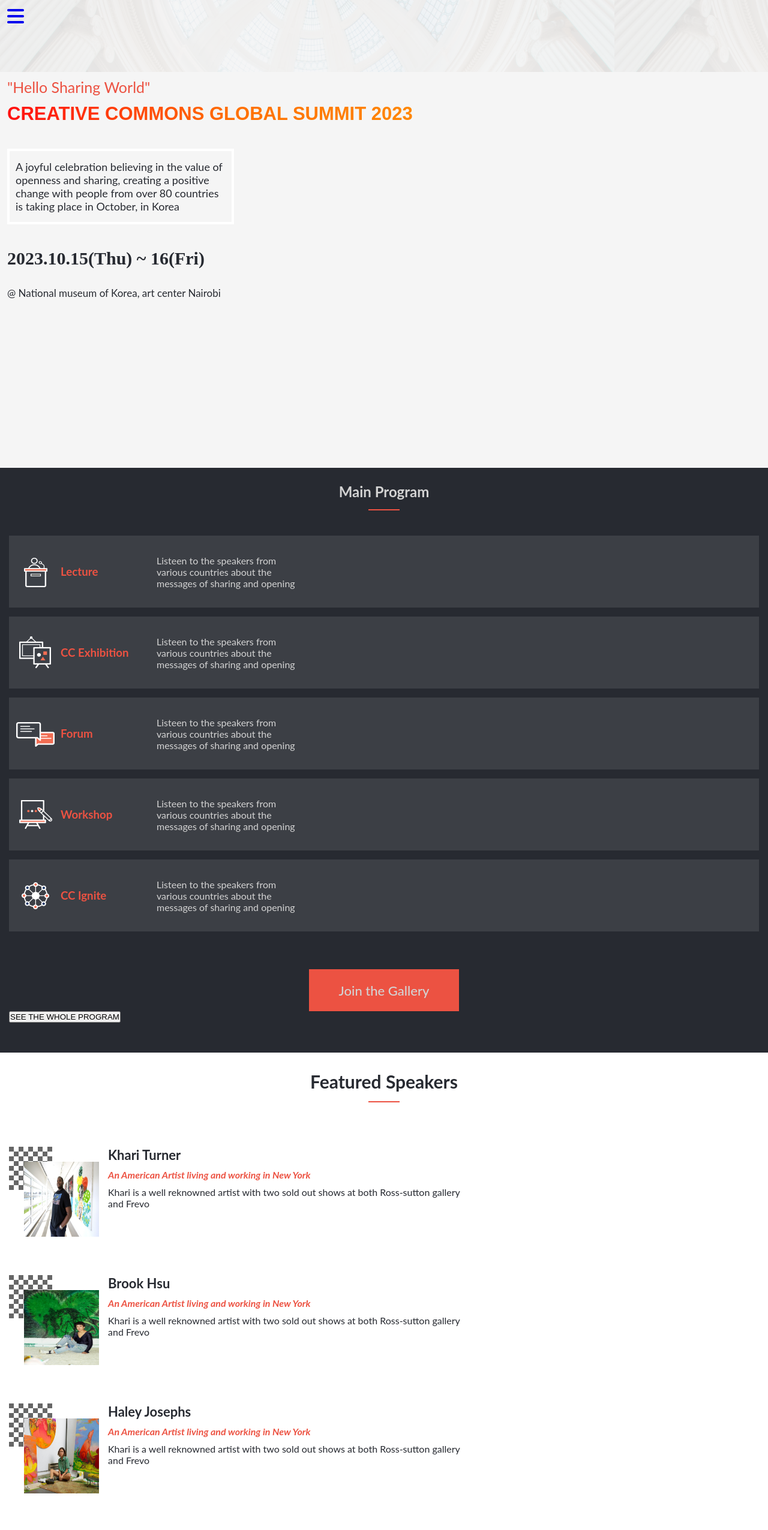
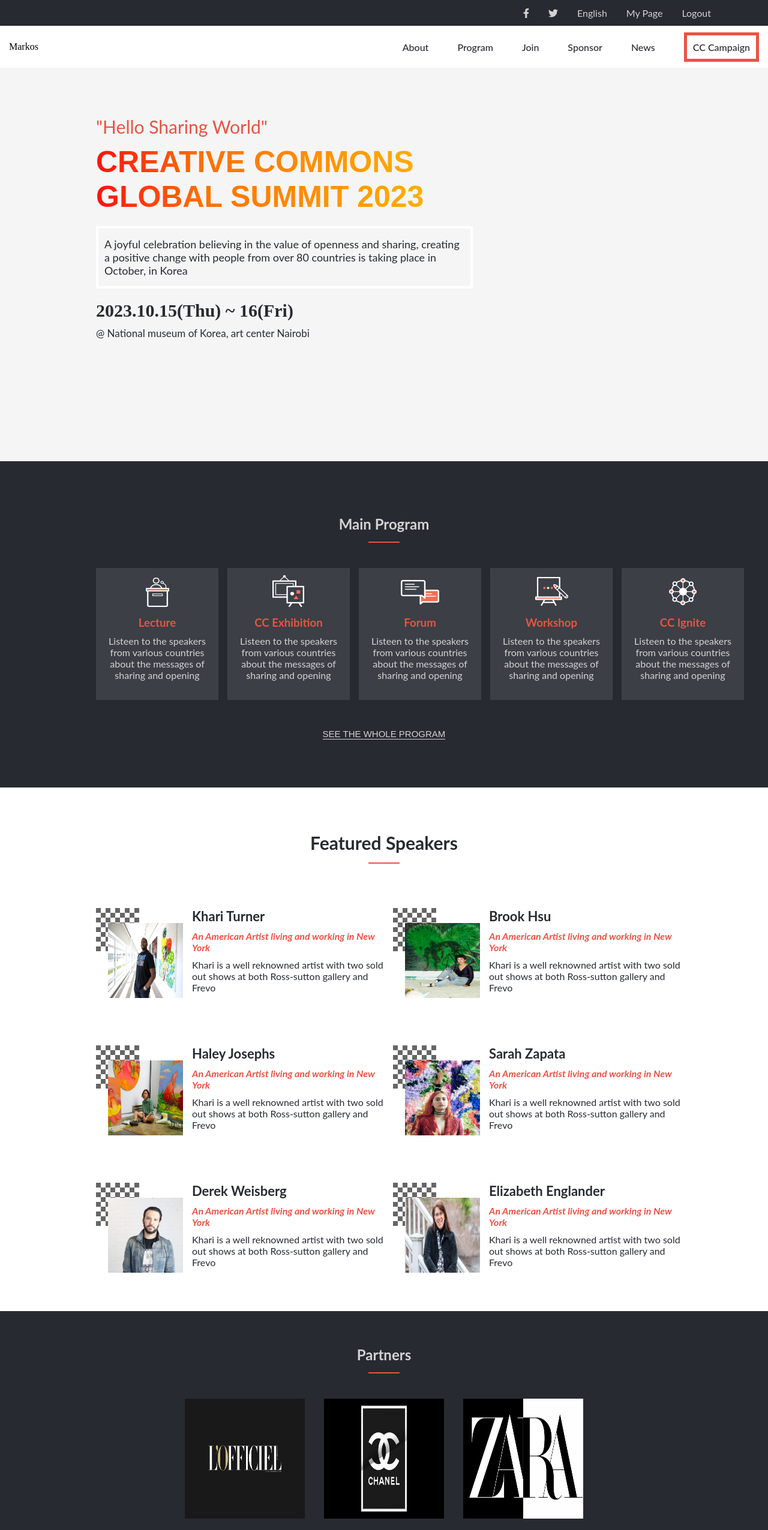
Before and after one commit to Fene-87/Module-1-Capstone, a plain HTML site: page index.html in a window 1280 px wide. Shown: the top 2551 px of the page at 60% size. Drawn offline with Linux system fonts and the light colour scheme; a small style sheet from the web is missing; a web font is replaced by a local one.

Commit message:
Add styling for desktop version

```diff
--- a/style.css
+++ b/style.css
@@ -52,6 +52,8 @@
     padding: 10px 12px;
     background-color: #F5F5F5;
     height: 80vh;
+    display: flex;
+    flex-direction: column;
 }
 
 .home-p {
@@ -125,6 +127,10 @@
     background-color: #ec5242;
 }
 
+.hide-line {
+    display: none;
+}
+
 .details {
     display: flex;
     flex-direction: column;
@@ -166,6 +172,10 @@
     font-family: 'Lato', sans-serif;
     font-size: 22px;
     font-weight: 500;
+}
+
+.whole-program {
+    display: none;
 }
 
 .featured-speakers {
@@ -404,3 +414,239 @@
     font-family: 'Lato', sans-serif;
     font-size: 18px;
 }
+
+@media screen and (min-width: 768px) {
+    header {
+        height: 100%;
+        background: none;
+    }
+
+    .top-nav {
+        display: flex;
+        background-color: #272a31;
+        padding: 12px 15px;
+        justify-content: flex-end;
+        align-items: flex-end;
+    }
+
+    .top-nav-list {
+        color: #d3d3d3;
+        font-family: 'Lato', sans-serif;
+        margin-right: 5rem;
+    }
+
+    .navbar {
+        justify-content: space-between;
+        padding: 30px 15px;
+        height: 10px;
+        background-color: #fff;
+        align-items: center;
+    }
+
+    .logo {
+        display: inline;
+    }
+
+    .navbar-list {
+        display: flex;
+        flex-direction: row;
+        list-style: none;
+        gap: 3rem;
+        font-family: 'Lato', sans-serif;
+        color: #272a31;
+        font-weight: 500;
+        align-items: center;
+    }
+
+    .campaign {
+        border: 5px solid #ec5242;
+        padding: 10px;
+    }
+
+    .menu-icon {
+        display: none;
+    }
+
+    .home-page {
+        padding: 5rem 10rem;
+        height: 62vh;
+    }
+
+    .home-p {
+        font-size: 30px;
+    }
+
+    .home-header {
+        font-size: 50px;
+        max-width: 580px;
+    }
+
+    .home-info {
+        font-size: 18px;
+        margin-top: 20px;
+        max-width: 600px;
+    }
+
+    .span-time {
+        margin-top: 20px;
+    }
+
+    .home-location {
+        margin-top: 10px;
+    }
+
+    .program {
+        padding: 5rem 10rem;
+        display: flex;
+        flex-direction: column;
+    }
+
+    .details {
+        flex-direction: row;
+        gap: 15px;
+    }
+
+    .program-details {
+        height: 200px;
+        width: 180px;
+        flex-direction: column;
+    }
+
+    .program-details-h3 {
+        margin-left: 0;
+        margin-top: 12px;
+        text-align: center;
+    }
+
+    .program-details-p {
+        max-width: 180px;
+        margin-left: 0;
+        margin-top: 10px;
+        text-align: center;
+    }
+
+    .join-button {
+        display: none;
+    }
+
+    .whole-program {
+        display: inline;
+        align-self: center;
+        margin-top: 3rem;
+        color: #d3d3d3;
+        font-size: 15px;
+        background-color: transparent;
+        border: none;
+        border-bottom: 1px solid #d3d3d3;
+    }
+
+    .featured-speakers {
+        padding: 4rem 10rem;
+    }
+
+    .all-speakers {
+        margin-top: 0;
+        display: grid;
+        grid-template-columns: repeat(2, 50%);
+        row-gap: 15px;
+        column-gap: 15px;
+    }
+
+    .speaker-details {
+        display: flex;
+        flex-direction: row;
+        gap: 15px;
+        margin-top: 4rem;
+    }
+
+    .speakers-button {
+        display: none;
+    }
+
+    .partners {
+        padding: 3rem 10rem;
+    }
+
+    .sponsors {
+        flex-direction: row;
+    }
+
+    .home-footer {
+        padding: 1rem 15rem;
+        gap: 40px;
+    }
+
+    .footer-rights {
+        flex-direction: row;
+        gap: 2px;
+    }
+
+    .about-p {
+        display: none;
+    }
+
+    .about-header {
+        font-size: 50px;
+        max-width: 600px;
+        align-self: center;
+    }
+
+    .hide-line {
+        display: inline;
+    }
+
+    .home-page article {
+        display: flex;
+        flex-direction: column;
+    }
+
+    .about-info {
+        padding: 30px 30px;
+        max-width: 700px;
+        align-self: center;
+    }
+
+    .about-main {
+        padding: 30px 15px;
+        border-bottom: 1px solid #d3d3d3;
+        display: flex;
+        flex-direction: column;
+    }
+
+    .about-main-header br {
+        display: none;
+    }
+
+    .summit-logo {
+        width: 500px;
+        align-self: center;
+        display: flex;
+        align-items: center;
+        justify-content: center;
+    }
+
+    .past-summits {
+        padding: 4rem 10rem;
+        align-items: center;
+    }
+
+    .summit-images {
+        display: flex;
+        flex-direction: row;
+        justify-content: center;
+        gap: 20px;
+    }
+
+    .summit-img-one {
+        width: 500px;
+    }
+
+    .summit-img-two {
+        width: 500px;
+        margin-top: 0;
+    }
+
+    .summit-img-bg {
+        width: 500px;
+    }
+}
```
